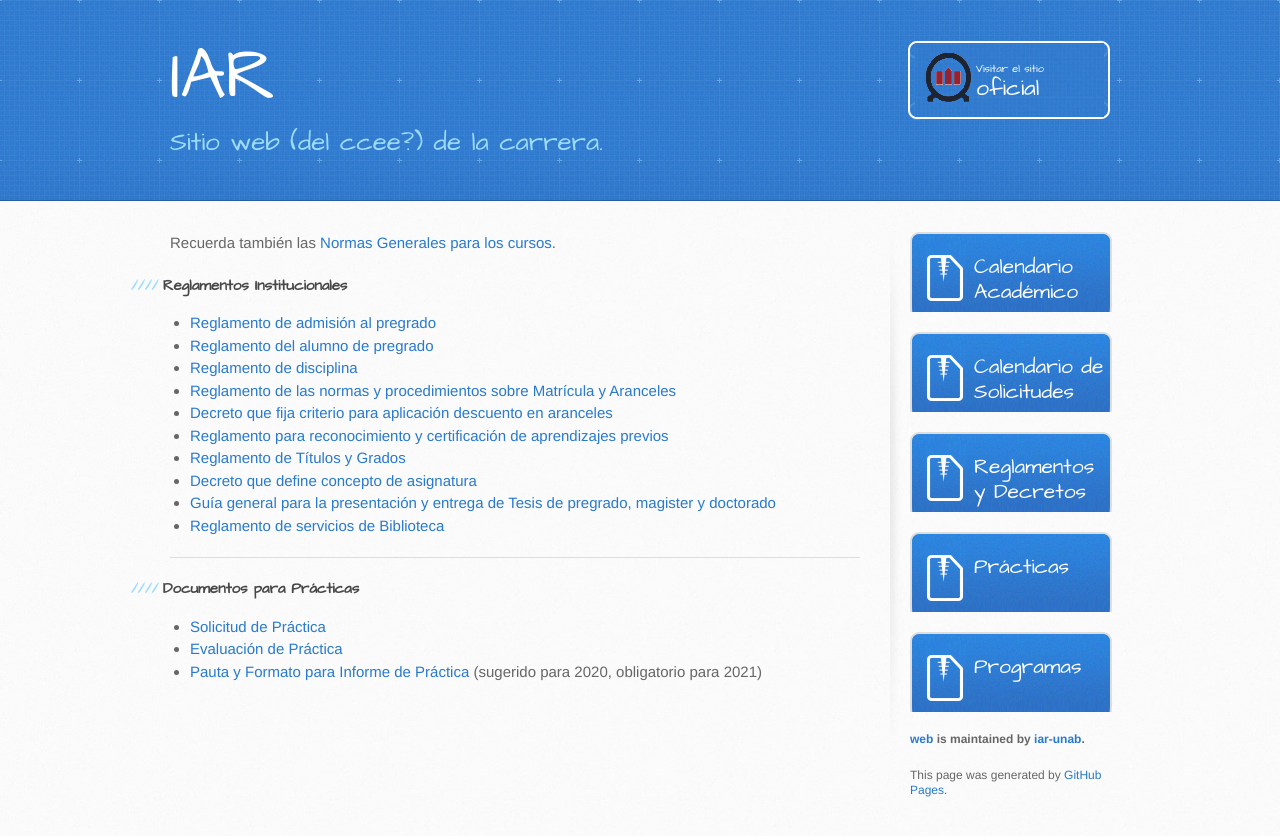
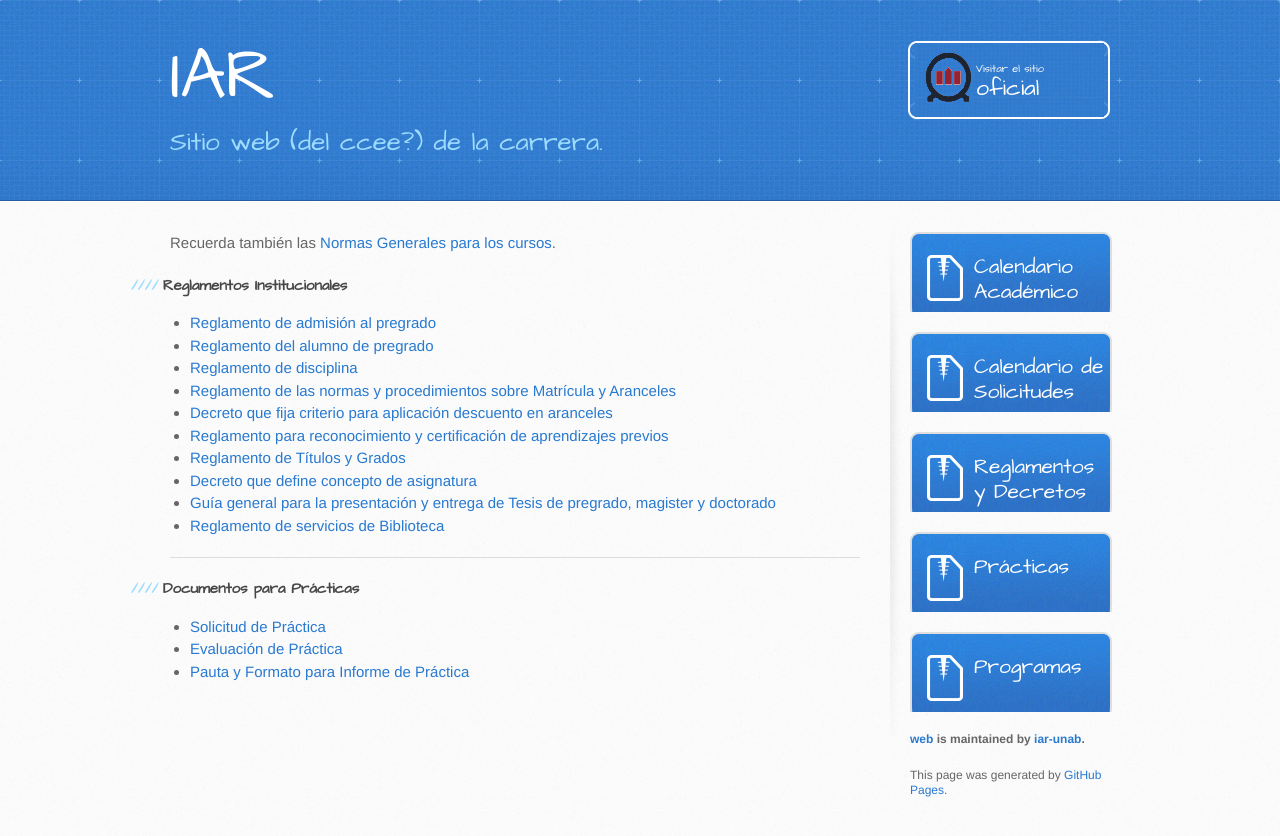
Before and after one commit to iar-unab/web, a Jekyll site: the page built from alumnos/index.md, in a window 1280 px wide. Shown: the top 836 px of the page. Built offline with Jekyll 4.4.1, drawn with Linux system fonts in a browser that asks for light colours.

Commit message:
Update index.md

```diff
--- a/alumnos/index.md
+++ b/alumnos/index.md
@@ -23,4 +23,4 @@ Recuerda también las [Normas Generales para los cursos](https://iar-unab.github
 
 * [Solicitud de Práctica](https://iar-unab.github.io/web/alumnos/practica_solicitud.pdf){:target="_blank"}
 * [Evaluación de Práctica](https://iar-unab.github.io/web/alumnos/practica_evaluacion.pdf){:target="_blank"}
-* [Pauta y Formato para Informe de Práctica](https://iar-unab.github.io/web/alumnos/pauta-formato-practica.docx) (sugerido para 2020, obligatorio para 2021)
+* [Pauta y Formato para Informe de Práctica](https://iar-unab.github.io/web/alumnos/pauta-formato-practica.docx)
```
